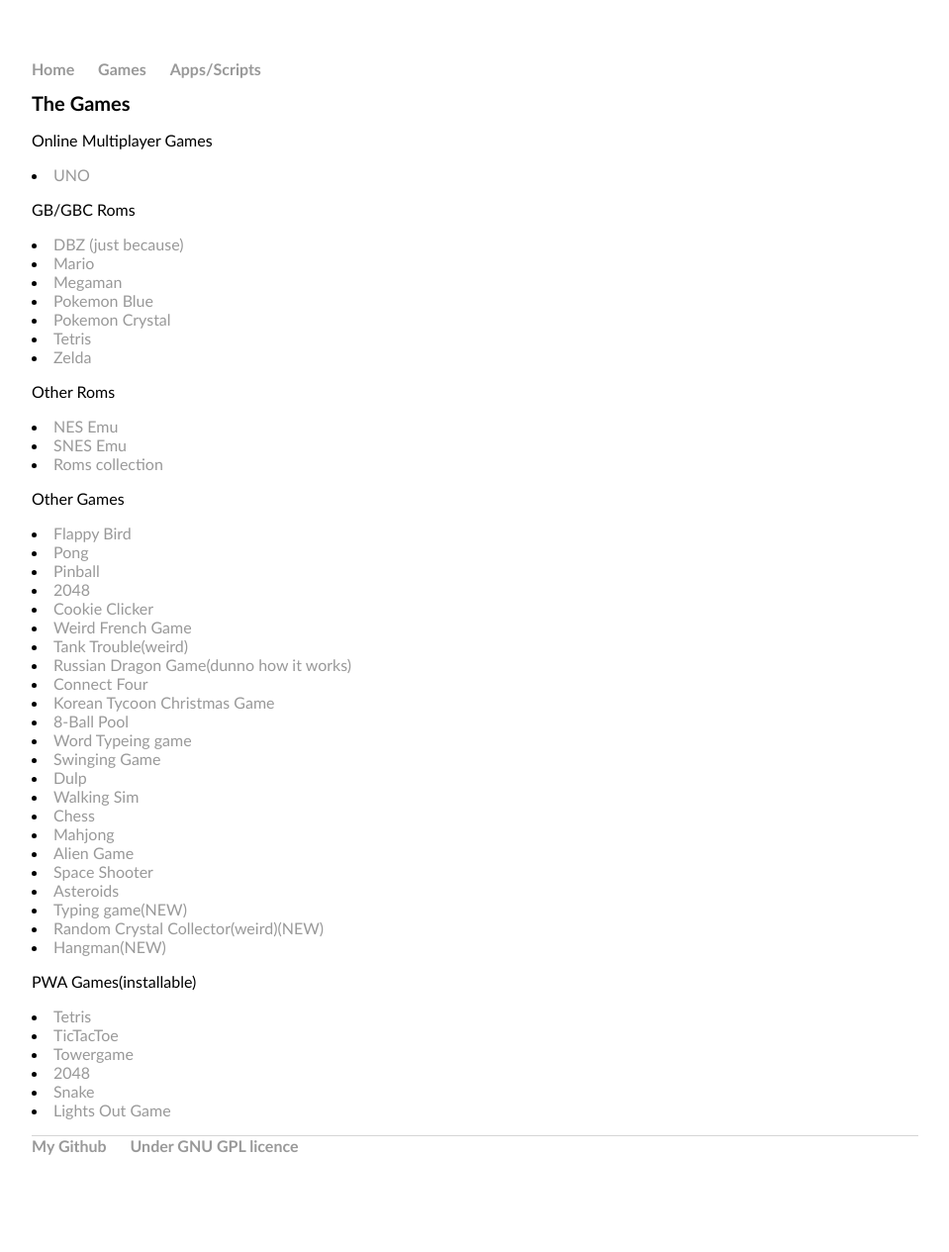
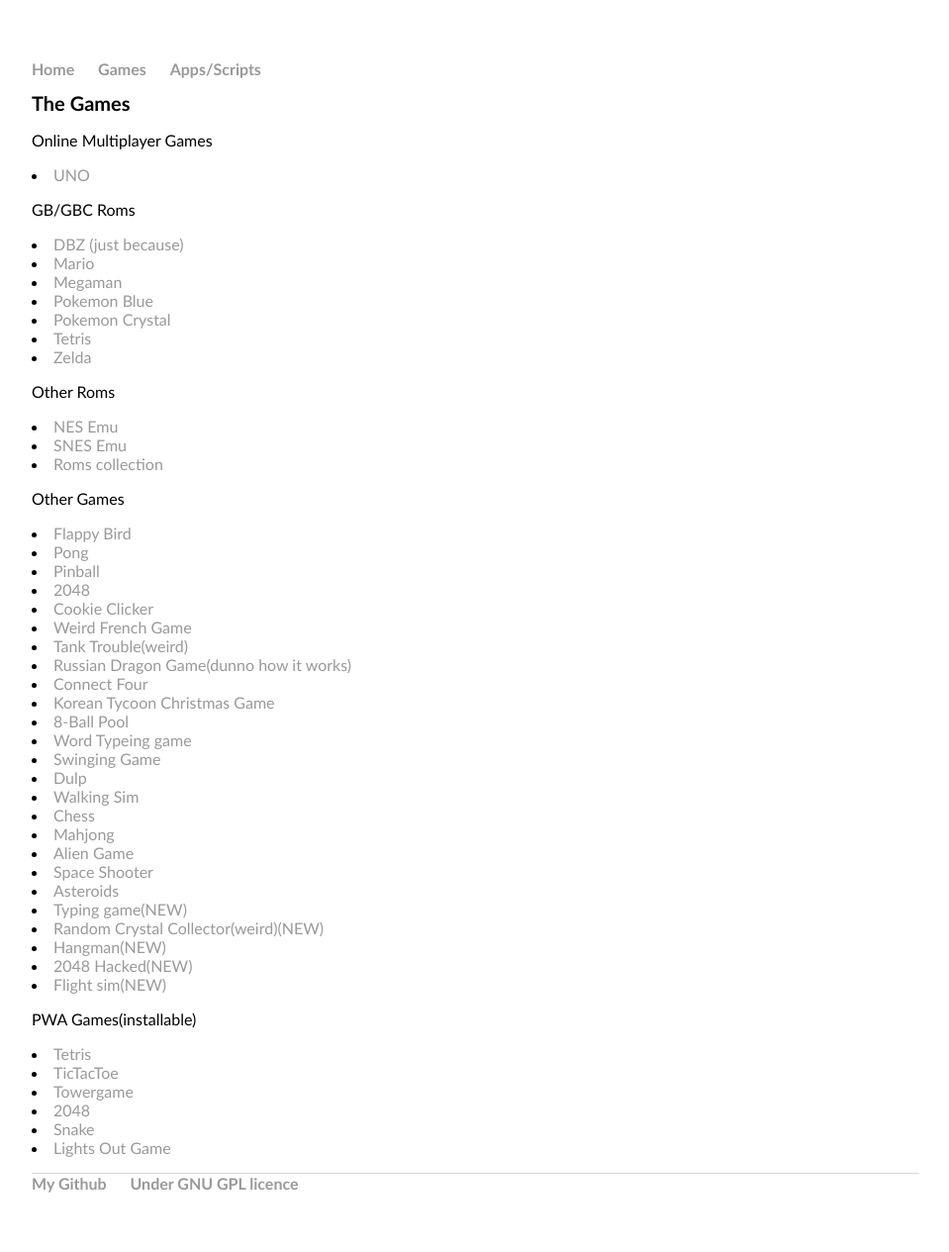
Before and after one commit to hen6003/hen6003.github.io, a Jekyll site: the page built from games/index.html, in a window 1280 px wide. Shown: the whole page at 99% size, without its empty margins (160-1119 px from the left). Built offline with Jekyll 4.4.1, drawn with Linux system fonts in a browser that asks for light colours; before the commit the page ends 1227 px from its top, so only the background shows below that.

Commit message:
Update index.html

```diff
--- a/games/index.html
+++ b/games/index.html
@@ -42,6 +42,8 @@
 	<li><a href="https://neizod.github.io/kick/">Typing game(NEW)</a></li>
 	<li><a href="https://ajsalemo.github.io/week-4-game/">Random Crystal Collector(weird)(NEW)</a></li>
 	<li><a href="https://ajsalemo.github.io/Hangman-Game/">Hangman(NEW)</a></li>
+	<li><a href="http://projects.karasik.org/2048/2048-hacked/2048-master/">2048 Hacked(NEW)</a></li>
+	<li><a href="https://forkphorus.github.io/#74221074">Flight sim(NEW)</a></li>
 	<p>PWA Games(installable)</p>
 	<li><a href="https://ytiurin.github.io/tetris/index.html">Tetris</a></li>
 	<li><a href="https://tmaiadev-tictactoe.netlify.com/">TicTacToe</a></li>
```
